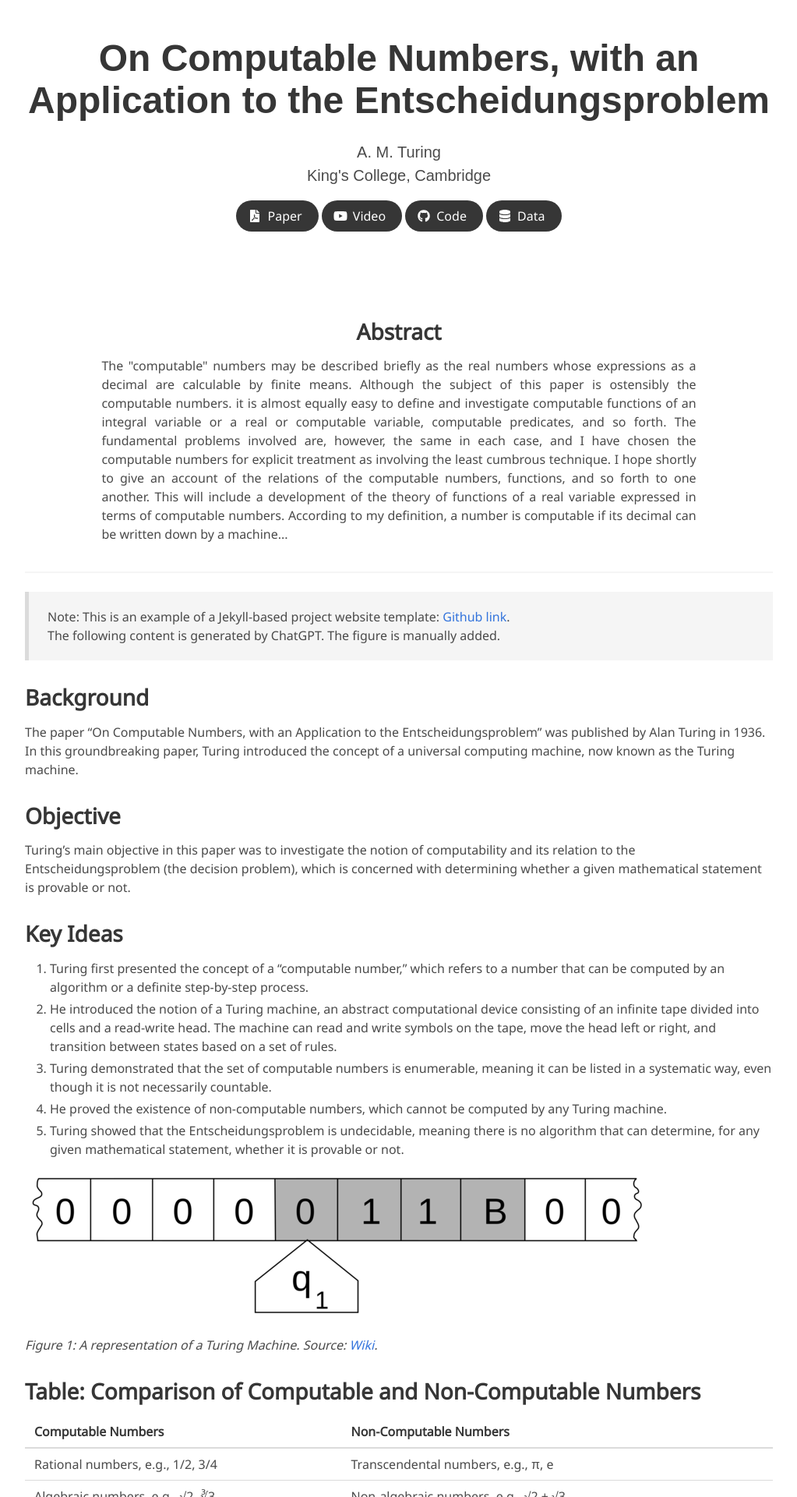
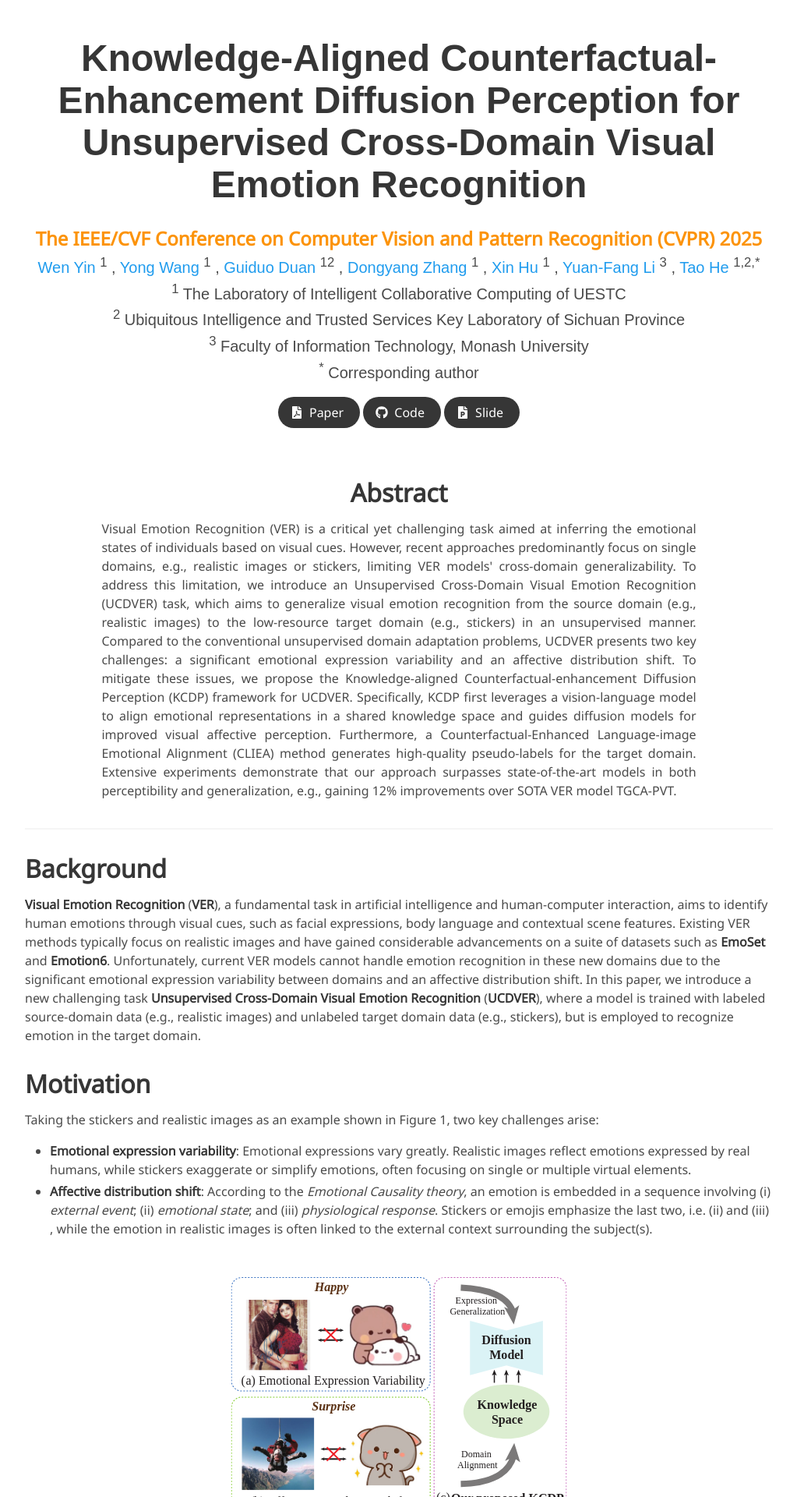
Before and after one commit to yinwen2019/ucdver, a Jekyll site: the page built from index.md, in a window 1280 px wide. Shown: the top 1920 px of the page at 78% size, without its empty margins (128-1151 px from the left). Built offline with Jekyll 4.4.1, drawn with Linux system fonts in a browser that asks for light colours; some web fonts are replaced; some of the changed text lies outside the part shown.

Commit message:
ucdver commit

````diff
--- a/_layouts/project_page.html
+++ b/_layouts/project_page.html
@@ -14,6 +14,9 @@
   <link rel="stylesheet" href="./static/css/bulma.min.css">
   <link rel="stylesheet" href="https://cdnjs.cloudflare.com/ajax/libs/font-awesome/5.15.3/css/all.min.css" />
   <link rel="stylesheet" href="./static/css/index.css">
+
+  <link rel="icon" type="image/png" sizes="16x16" href="static/image/favicon-16x16.png">
+
 
   <script src="https://ajax.googleapis.com/ajax/libs/jquery/3.5.1/jquery.min.js"></script>
   <script defer src="./static/js/fontawesome.all.min.js"></script>
@@ -47,10 +50,26 @@
       <div class="columns is-centered">
         <div class="column has-text-centered">
           <h1 class="title is-1 publication-title">{{ page.title }}</h1>
+          {% if page.accepted %}
+          <div class="is-size-4 publication-venue">
+            <span class="author-block">
+              {{ page.accepted }}
+            </span>
+          </div>
+          {% endif %}
+
           {% if page.authors %}
           <div class="is-size-5 publication-authors">
             <span class="author-block">
-              {{ page.authors }}
+              {% for author in page.authors %}
+              {% if author.link %}
+                <a href="{{ author.link }}">{{ author.name }}</a>
+              {% else %}
+                {{ author.name }}
+              {% endif %}
+              <sup>{{ author.superscript }}</sup>
+        {% unless forloop.last %}, {% endunless %}
+      {% endfor %}
             </span>
           </div>
           {% endif %}
@@ -62,6 +81,8 @@
             </span>
           </div>
           {% endif %}
+
+
 
           <div class="column has-text-centered">
             <div class="publication-links">
@@ -113,6 +134,19 @@
                 </a>
               </span>
               {% endif %}
+              <!-- Powerpoint Link. -->
+              {% if page.slide %}
+              <span class="link-block">
+                <a href="{{ page.slide }}"
+                  class="external-link button is-normal is-rounded is-dark">
+                  <span class="icon">
+                      <i class="fas fa-file-powerpoint"></i>
+                  </span>
+                  <span>Slide</span>
+                </a>
+              </span>
+              {% endif %}
+
             </div>
           </div>
         </div>
@@ -136,7 +170,7 @@
     <div class="columns is-centered">
       <div class="column is-8">
         <div class="content">
-          <p>
+          <p style="text-align: center;">
             Website template borrowed from <a
             href="https://github.com/nerfies/nerfies.github.io">NeRFies</a>.
           </p>
--- a/index.md
+++ b/index.md
@@ -2,84 +2,93 @@
 layout: project_page
 permalink: /
 
-title: On Computable Numbers, with an Application to the Entscheidungsproblem
+title: Knowledge-Aligned Counterfactual-Enhancement Diffusion Perception for Unsupervised Cross-Domain Visual Emotion Recognition
+
 authors:
-    A. M. Turing
+  - name: Wen Yin
+    link: https://yinwen2019.github.io/
+    superscript: 1
+  - name: Yong Wang
+    link: https://www.en.scse.uestc.edu.cn/info/1085/1927.htm
+    superscript: 1
+  - name: Guiduo Duan
+    link: https://www.scse.uestc.edu.cn/info/1081/11210.htm
+    superscript: 1,2
+  - name: Dongyang Zhang
+    link: https://zhangdy827.github.io/dyzhang.github.io/
+    superscript: 1
+  - name: Xin Hu
+    link: https://openreview.net/profile?id=~XIN_Hu8
+    superscript: 1
+  - name: Yuan-Fang Li
+    link: https://liyuanfang.github.io/
+    superscript: 3
+  - name: Tao He
+    link: https://ht014.github.io/
+    superscript: 1,2,*
+
 affiliations:
-    King's College, Cambridge
+    <sup>1</sup> The Laboratory of Intelligent Collaborative Computing of UESTC  <br>
+    <sup>2</sup> Ubiquitous Intelligence and Trusted Services Key Laboratory of Sichuan Province  <br>
+    <sup>3</sup> Faculty of Information Technology, Monash University  <br>
+    <sup>*</sup> Corresponding author
+
+accepted:
+    The IEEE/CVF Conference on Computer Vision and Pattern Recognition (CVPR) 2025
 paper: https://www.cs.virginia.edu/~robins/Turing_Paper_1936.pdf
-video: https://www.youtube.com/results?search_query=turing+machine
-code: https://github.com/topics/turing-machines
-data: https://huggingface.co/docs/datasets
+# video: https://www.youtube.com/results?search_query=turing+machine
+code: https://github.com/yinwen2019/UCDVER
+# data: https://huggingface.co/docs/datasets
+slide: https://yinwen2019.github.io/ucdver/asset/slide.pptx
 ---
 
 <!-- Using HTML to center the abstract -->
 <div class="columns is-centered has-text-centered">
     <div class="column is-four-fifths">
-        <h2>Abstract</h2>
+        <h1>Abstract</h1>
         <div class="content has-text-justified">
-The "computable" numbers may be described briefly as the real
-numbers whose expressions as a decimal are calculable by finite means.
-Although the subject of this paper is ostensibly the computable numbers.
-it is almost equally easy to define and investigate computable functions
-of an integral variable or a real or computable variable, computable
-predicates, and so forth. The fundamental problems involved are,
-however, the same in each case, and I have chosen the computable numbers
-for explicit treatment as involving the least cumbrous technique. I hope
-shortly to give an account of the relations of the computable numbers,
-functions, and so forth to one another. This will include a development
-of the theory of functions of a real variable expressed in terms of computable
-numbers. According to my definition, a number is computable
-if its decimal can be written down by a machine...
+        Visual Emotion Recognition (VER) is a critical yet challenging task aimed at inferring the emotional states of individuals based on visual cues. However, recent approaches predominantly focus on single domains, e.g., realistic images or stickers, limiting VER models' cross-domain generalizability. To address this limitation, we introduce an Unsupervised Cross-Domain Visual Emotion Recognition (UCDVER) task, which aims to generalize visual emotion recognition from the source domain (e.g., realistic images) to the low-resource target domain (e.g., stickers) in an unsupervised manner. Compared to the conventional unsupervised domain adaptation problems, UCDVER presents two key challenges: a significant emotional expression variability and an affective distribution shift. To mitigate these issues, we propose the Knowledge-aligned Counterfactual-enhancement Diffusion Perception (KCDP) framework for UCDVER. Specifically, KCDP first leverages a vision-language model to align emotional representations in a shared knowledge space and guides diffusion models for improved visual affective perception. Furthermore, a Counterfactual-Enhanced Language-image Emotional Alignment (CLIEA) method generates high-quality pseudo-labels for the target domain. Extensive experiments demonstrate that our approach surpasses state-of-the-art models in both perceptibility and generalization, e.g., gaining 12% improvements over SOTA VER model TGCA-PVT.
         </div>
     </div>
 </div>
 
 ---
 
-> Note: This is an example of a Jekyll-based project website template: [Github link](https://github.com/shunzh/project_website).\
-> The following content is generated by ChatGPT. The figure is manually added.
 
-## Background
-The paper "On Computable Numbers, with an Application to the Entscheidungsproblem" was published by Alan Turing in 1936. In this groundbreaking paper, Turing introduced the concept of a universal computing machine, now known as the Turing machine.
+# Background
+**Visual Emotion Recognition** (**VER**), a fundamental task in artificial intelligence and human-computer interaction, aims to identify human emotions through visual cues, such as facial expressions, body language  and contextual scene features. Existing VER methods typically focus on realistic images and have gained considerable advancements on a suite of datasets such as **EmoSet** and **Emotion6**. Unfortunately, current VER models cannot handle emotion recognition in these new domains due to the significant emotional expression variability between domains and an affective distribution shift. In this paper, we introduce a new challenging task **Unsupervised Cross-Domain Visual Emotion Recognition** (**UCDVER**), where a model is trained with labeled source-domain data (e.g., realistic images) and unlabeled target domain data (e.g., stickers), but is employed to recognize emotion in the target domain.
 
-## Objective
-Turing's main objective in this paper was to investigate the notion of computability and its relation to the Entscheidungsproblem (the decision problem), which is concerned with determining whether a given mathematical statement is provable or not.
+# Motivation
+Taking the stickers and realistic images as an example shown in Figure 1, two key challenges arise:
+- **Emotional expression variability**: Emotional expressions vary greatly. Realistic images reflect emotions expressed by real humans, while stickers exaggerate or simplify emotions, often focusing on single or multiple virtual elements.
+- **Affective distribution shift**: According to the _Emotional Causality theory_, an emotion is embedded in a sequence involving (i) _external event_; (ii) _emotional state_; and (iii) _physiological response_. Stickers or emojis emphasize the last two, i.e. (ii) and (iii) , while the emotion in realistic images is often linked to the external context surrounding the subject(s).
 
 
-## Key Ideas
-1. Turing first presented the concept of a "computable number," which refers to a number that can be computed by an algorithm or a definite step-by-step process.
-2. He introduced the notion of a Turing machine, an abstract computational device consisting of an infinite tape divided into cells and a read-write head. The machine can read and write symbols on the tape, move the head left or right, and transition between states based on a set of rules.
-3. Turing demonstrated that the set of computable numbers is enumerable, meaning it can be listed in a systematic way, even though it is not necessarily countable.
-4. He proved the existence of non-computable numbers, which cannot be computed by any Turing machine.
-5. Turing showed that the Entscheidungsproblem is undecidable, meaning there is no algorithm that can determine, for any given mathematical statement, whether it is provable or not.
+![databias](/assets/databias.svg){: style="width: 500px; height: 300px; display: block; margin: 0 auto; margin-top: 50px; margin-bottom: 50px;"}
 
-![Turing Machine](/static/image/Turing_machine.png)
 
-*Figure 1: A representation of a Turing Machine. Source: [Wiki](https://en.wikipedia.org/wiki/Turing_machine).*
+# Methods
+We propose a **Knowledge-aligned Counterfactual-enhancement Diffusion Perception** (**KCDP**) framework, which projects affective cues into a domain-agnostic knowledge space and performs domain-adaptive visual affective perception by a diffusion model.
 
-## Table: Comparison of Computable and Non-Computable Numbers
+Briefly, KCDP is composed of two primary modules: **Knowledge-Alignment Diffusion
+Affective Perception** (**KADAP**) and **Counterfactual-Enhanced Language-Image Emotional Alignment** (**CLIEA**). The \textbf{KADAP} module focuses on learning domain-agnostic knowledge and making robust predictions based on an MoE predictor , while the **CLIEA** module generates high-quality pseudo-labels for effective training .
 
-| Computable Numbers | Non-Computable Numbers |
-|-------------------|-----------------------|
-| Rational numbers, e.g., 1/2, 3/4 | Transcendental numbers, e.g., π, e |
-| Algebraic numbers, e.g., √2, ∛3 | Non-algebraic numbers, e.g., √2 + √3 |
-| Numbers with finite decimal representations | Numbers with infinite, non-repeating decimal representations |
 
-He used the concept of a universal Turing machine to prove that the set of computable functions is recursively enumerable, meaning it can be listed by an algorithm.
+![framework](/assets/framework.svg){: style="width: 1000px; height: auto; display: block; margin: 0 auto; margin-top: 100px; margin-bottom: 100px;"}
 
-## Significance
-Turing's paper laid the foundation for the theory of computation and had a profound impact on the development of computer science. The Turing machine became a fundamental concept in theoretical computer science, serving as a theoretical model for studying the limits and capabilities of computation. Turing's work also influenced the development of programming languages, algorithms, and the design of modern computers.
+
+The CLIEA strategy is designed to generate high-quality emotional pseudo-labels for  the target domain. CLIEA is inspired by the causal relationships underlying language-image emotional alignment.
+
+
+![framework](/assets/casusalgraph.svg){: style="width: 500px; height: auto; display: block; margin: 0 auto; margin-top: 50px; margin-bottom: 50px;"}
+
 
 ## Citation
 ```
-@article{turing1936computable,
-  title={On computable numbers, with an application to the Entscheidungsproblem},
-  author={Turing, Alan Mathison},
-  journal={Journal of Mathematics},
-  volume={58},
-  number={345-363},
-  pages={5},
-  year={1936}
+@article{ucdver,
+  title={Knowledge-Aligned Counterfactual-Enhancement Diffusion Perception for Unsupervised Cross-Domain Visual Emotion Recognition},
+  author={Wen Yin, Yong Wang, Guiduo Duan, Dongyang Zhang, Xin Hu, Yuan-Fang Li, Tao He},
+  journal={CVPR},
+  year={2025}
 }
 ```
--- a/static/css/index.css
+++ b/static/css/index.css
@@ -17,19 +17,22 @@ body {
   font-variant: small-caps;
 }
 
+.section {
+  margin-top: 0px;
+  margin-bottom: 0px;
+  padding-top: 0;
+  padding-bottom: 0;
+}
 
 .teaser .hero-body {
   padding-top: 0;
-  padding-bottom: 3rem;
+  padding-bottom: 1rem;
 }
 
 .teaser {
   font-family: 'Google Sans', sans-serif;
 }
 
-
-.publication-title {
-}
 
 .publication-banner {
   max-height: parent;
@@ -44,9 +47,6 @@ body {
   object-fit: fit;
 }
 
-.publication-header .hero-body {
-}
-
 .publication-title {
     font-family: 'Google Sans', sans-serif;
 }
@@ -56,8 +56,7 @@ body {
 }
 
 .publication-venue {
-    color: #555;
-    width: fit-content;
+    color: #fc9207fd;
     font-weight: bold;
 }
 
````
Also changed, not shown: README.md, assets/casusalgraph.svg (added), assets/databias.svg (added), assets/framework.svg (added), static/image/Turing_machine.png (deleted), static/image/favicon-16x16.png (added), 1 other file.
